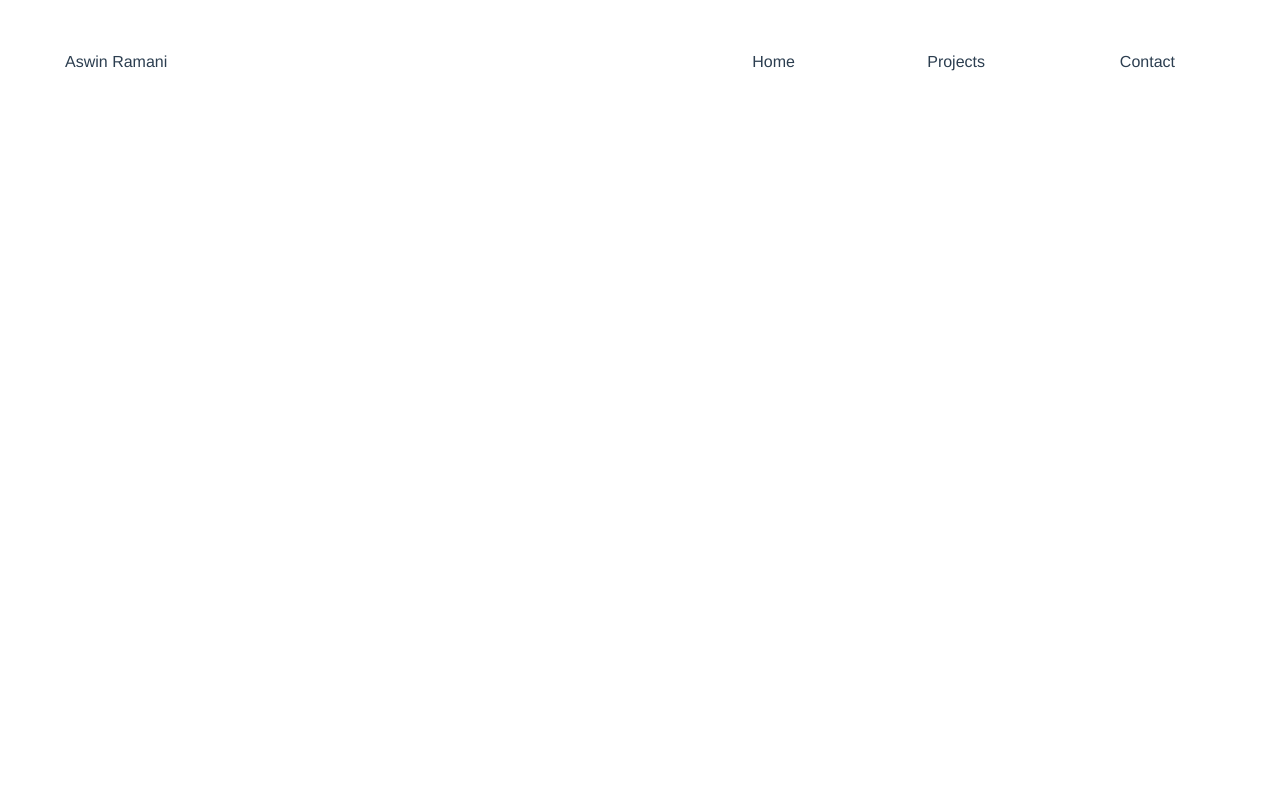
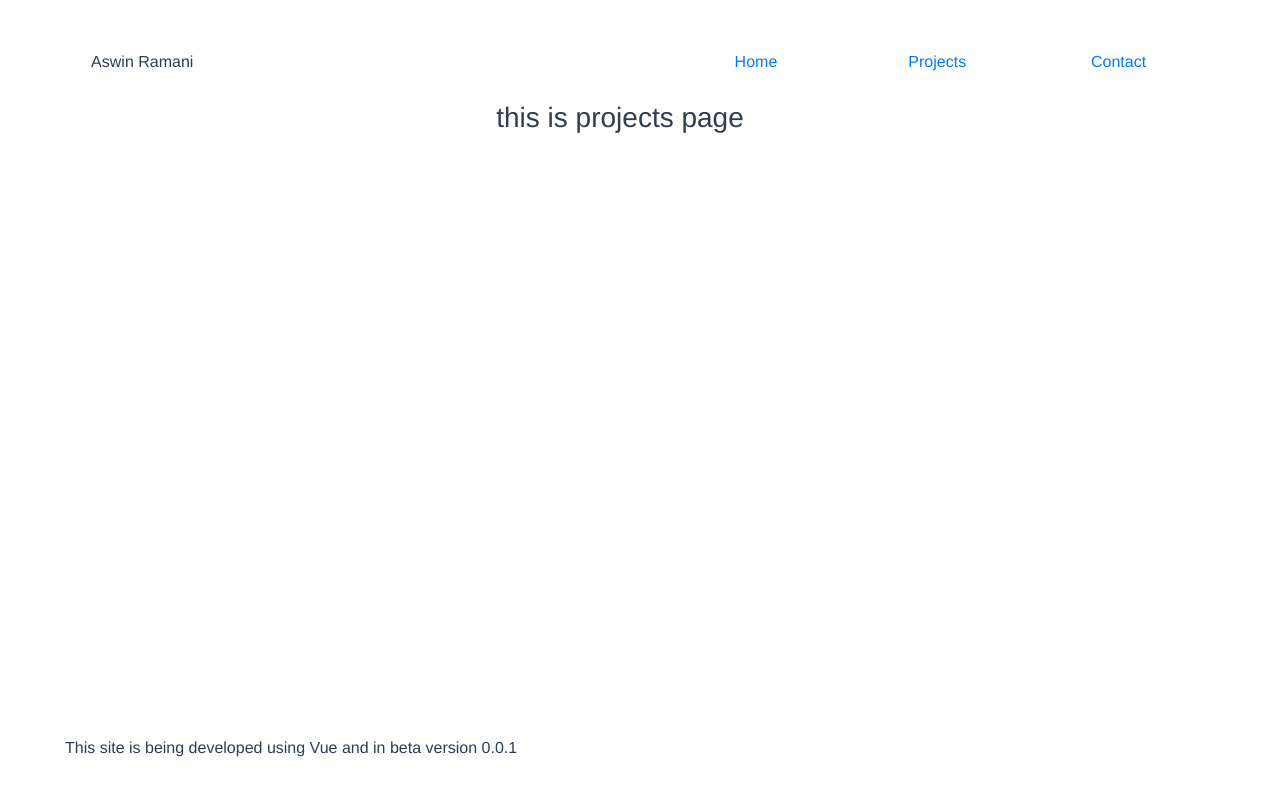
Before and after one commit to aswinramani/portfolio, a Vue app: page /#/projects in a window 1280 px wide. Shown: the top 796 px of the page. Built offline with nearby package versions, Linux system fonts and the light colour scheme.

Commit message:
add router links to header

```diff
--- a/src/App.vue
+++ b/src/App.vue
@@ -1,20 +1,18 @@
 <template>
   <div id="app" class="container">
-    <!-- <div class="pws-navbar"> -->
-      <navbar></navbar>
-    <!-- </div> -->
-    <!-- <div class="pws-content"> -->
+      <pfsHeader></pfsHeader>
       <router-view></router-view>
-    <!-- </div> -->
+      <pfsFooter></pfsFooter>
   </div>
 </template>
 <script>
-// import navbar from '@'
-import navbar  from '@/components/Navbar'
+import pfsHeader  from '@/components/pfsHeader'
+import pfsFooter  from '@/components/pfsFooter'
 export default {
   name: 'app',
   components:{
-    navbar
+    pfsHeader,
+    pfsFooter
   }
 }
 </script>
@@ -27,7 +25,4 @@ export default {
   color: #2c3e50;
   margin: 50px;
 }
-.pws-navbar {
-  margin: 1%
-}
 </style>
--- a/src/components/Hello.vue
+++ /dev/null
@@ -1,53 +0,0 @@
-<template>
-  <div class="hello">
-    <h1>{{ msg }}</h1>
-    <h2>Essential Links</h2>
-    <ul>
-      <li><a href="https://vuejs.org" target="_blank">Core Docs</a></li>
-      <li><a href="https://forum.vuejs.org" target="_blank">Forum</a></li>
-      <li><a href="https://chat.vuejs.org" target="_blank">Community Chat</a></li>
-      <li><a href="https://twitter.com/vuejs" target="_blank">Twitter</a></li>
-      <br>
-      <li><a href="http://vuejs-templates.github.io/webpack/" target="_blank">Docs for This Template</a></li>
-    </ul>
-    <h2>Ecosystem</h2>
-    <ul>
-      <li><a href="http://router.vuejs.org/" target="_blank">vue-router</a></li>
-      <li><a href="http://vuex.vuejs.org/" target="_blank">vuex</a></li>
-      <li><a href="http://vue-loader.vuejs.org/" target="_blank">vue-loader</a></li>
-      <li><a href="https://github.com/vuejs/awesome-vue" target="_blank">awesome-vue</a></li>
-    </ul>
-  </div>
-</template>
-
-<script>
-export default {
-  name: 'hello',
-  data () {
-    return {
-      msg: 'Welcome to Your Vue.js App'
-    }
-  }
-}
-</script>
-
-<!-- Add "scoped" attribute to limit CSS to this component only -->
-<style scoped>
-h1, h2 {
-  font-weight: normal;
-}
-
-ul {
-  list-style-type: none;
-  padding: 0;
-}
-
-li {
-  display: inline-block;
-  margin: 0 10px;
-}
-
-a {
-  color: #42b983;
-}
-</style>
--- a/src/components/Navbar.vue
+++ /dev/null
@@ -1,20 +0,0 @@
-<template>
-    <div class="row pws-nav">
-      <div class="col-5">
-        <p class="text-left">Aswin Ramani</p>
-      </div>
-      <div class="col-1 offset-2">
-        <p class="text-right">Home</p>
-      </div>
-      <div class="col-1 offset-1">
-        <p class="text-right">Projects</p>
-      </div>
-      <div class="col-1 offset-1">
-        <p class="text-right">Contact</p>
-      </div>
-    </div>
-</template>
-<script>
-</script>
-<style>
-</style>
--- /dev/null
+++ b/src/components/contact.vue
@@ -0,0 +1,8 @@
+<template>
+  <h3>this is contact page</h3>
+</template>
+<script>
+export default {
+    name: "contact"
+}
+</script>
--- a/src/components/About.vue
+++ b/src/components/home.vue
@@ -1,5 +1,5 @@
 <template>
-  <div class="row pws-about">
+  <div id="home" class="row">
     <div class="col-2 offset-1">
       <img src="../assets/pic.jpeg"/>
     </div>
@@ -14,18 +14,13 @@
 
 <script>
 export default {
-  name: 'About',
-  // data() {
-  //   return {
-  //     margin
-  //   }
-  // }
+  name: 'home'
 }
 </script>
 
 <!-- Add "scoped" attribute to limit CSS to this component only -->
 <style scoped>
-.pws-about {
+#home {
   position: absolute;
   top: 35%;
   min-width: 70%;
--- /dev/null
+++ b/src/components/pfsFooter.vue
@@ -0,0 +1,12 @@
+<template>
+  <footer>
+    <p class="text-center">This site is being developed using Vue and in beta version 0.0.1 </p>
+  </footer>
+</template>
+<script></script>
+<style>
+footer {
+  position: absolute;
+  bottom: 3%
+}
+</style>
--- /dev/null
+++ b/src/components/pfsHeader.vue
@@ -0,0 +1,29 @@
+<template>
+    <header class="row">
+      <div class="col-5">
+        <p class="text-left">Aswin Ramani</p>
+      </div>
+      <div class="col-1 offset-2">
+        <router-link :to="{ path: '/' }">Home</router-link>
+        <!-- <p class="text-right">Home</p> -->
+      </div>
+      <div class="col-1 offset-1">
+        <router-link v-bind:to="'projects'">Projects</router-link>
+        <!-- <p class="text-right">Projects</p> -->
+      </div>
+      <div class="col-1 offset-1">
+        <router-link v-bind:to="'contact'">Contact</router-link>
+        <!-- <p class="text-right">Contact</p> -->
+      </div>
+    </header>
+</template>
+<script>
+export default {
+  name: "pfsHeader"
+}
+</script>
+<style scoped>
+header {
+  margin: 1%
+}
+</style>
--- /dev/null
+++ b/src/components/projects.vue
@@ -0,0 +1,8 @@
+<template>
+  <h3>this is projects page</h3>
+</template>
+<script>
+export default {
+    name: "projects"
+}
+</script>
--- a/src/router/index.js
+++ b/src/router/index.js
@@ -1,21 +1,29 @@
 import Vue from 'vue'
 import Router from 'vue-router'
-import About  from '@/components/About'
-import Hello from '@/components/Hello'
+import home  from '@/components/home'
+import projects  from '@/components/projects'
+import contact  from '@/components/contact'
 
 Vue.use(Router)
-
-export default new Router({
+var routerObj = new Router({
   routes: [
     {
       path: '/',
-      name: 'About',
-      component: About
+      name: 'home',
+      component: home
     },
     {
-      path: '/hello',
-      name: 'Hello',
-      component: Hello
+      path: '/projects',
+      name: 'projects',
+      component: projects
+    },
+    {
+      path: '/contact',
+      name: 'contact',
+      component: contact
     }
   ]
 })
+// console.log("routerObj ", routerObj)
+// console.log("routerObj ", routerObj.options.routes)
+export default routerObj
```
